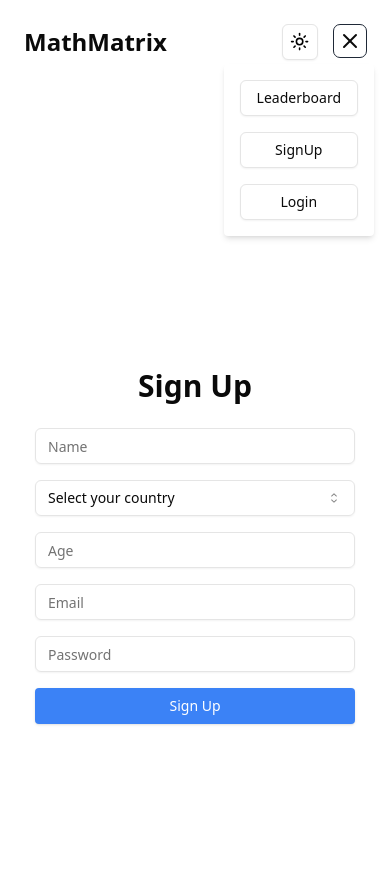
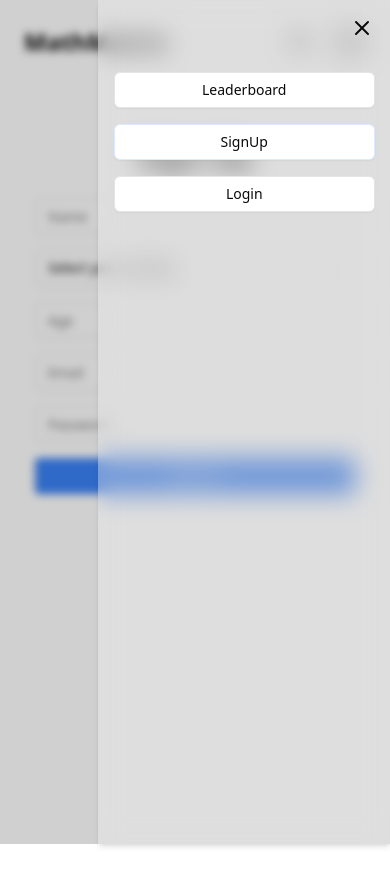
Before and after one commit to drcount-root/mathgame, a Next.js app: page /signup in a window 390 px wide. Both pictures are taken after a click on the button "Toggle navigation menu". Shown: the top 886 px of the page. After the commit the page ends 844 px from the top, so only its background shows below. Built offline with nearby package versions, Linux system fonts and the light colour scheme; no server answers.

Commit message:
working on responsiveness

```diff
--- a/src/app/(root)/dashboard/page.tsx
+++ b/src/app/(root)/dashboard/page.tsx
@@ -23,7 +23,7 @@ const page = () => {
 
   if (session) {
     return (
-      <div className="flex flex-col justify-center items-center">
+      <div className="flex flex-col justify-center items-center md:mx-0 mx-6">
         <h1 className="text-3xl text-yellow-500 font-semibold">
           Welcome to the Dashboard, {session.user?.name}!
         </h1>
--- a/src/components/AuthFormComponent.tsx
+++ b/src/components/AuthFormComponent.tsx
@@ -103,7 +103,7 @@ const AuthFormComponent: React.FC<AuthFormComponentProps> = ({ formType }) => {
   }
 
   return (
-    <div className="flex flex-col items-center justify-center h-screen">
+    <div className="flex flex-col items-center justify-center h-96">
       <h1 className="text-3xl font-bold mb-6">
         {formType === "signup" ? "Sign Up" : "Login"}
       </h1>
--- a/src/components/NavBar.tsx
+++ b/src/components/NavBar.tsx
@@ -3,7 +3,7 @@
 import React, { useState } from "react";
 import { ModeToggle } from "./ModeToggle";
 import { Button } from "@/components/ui/button";
-import { useRouter } from "next/navigation";
+import { usePathname, useRouter } from "next/navigation";
 import Link from "next/link";
 import { signOut, useSession } from "next-auth/react";
 import { Menu, X } from "lucide-react"; // Icons for the hamburger and close button
@@ -12,6 +12,7 @@ const NavBar = () => {
   const router = useRouter();
   const { data: session } = useSession(); // Get the session data
   const [menuOpen, setMenuOpen] = useState(false); // State to handle menu toggle
+  const pathname = usePathname()
 
   const handleLogout = async () => {
     await signOut({ callbackUrl: "/" }); // Redirect to home after sign out
@@ -28,23 +29,17 @@ const NavBar = () => {
           MathMatrix
         </Link>
 
-        {/* Mode Toggle (kept outside of the hamburger) */}
+        {/* Mode Toggle and Hamburger for Mobile */}
         <div className="md:hidden flex items-center gap-4">
           <ModeToggle />
-          <div className="md:hidden">
           <button
-              // variant="outline"
             className="dark:text-yellow-500 outline-1 outline outline-gray-800 p-1 rounded-md"
             onClick={toggleMenu}
             aria-label="Toggle navigation menu"
           >
-              {menuOpen ? <X /> : <Menu />}{" "}
-              {/* Toggle between open/close icons */}
+            {menuOpen ? <X /> : <Menu />}
           </button>
         </div>
-        </div>
-
-        {/* Hamburger Menu for mobile screens */}
 
         {/* Full Menu for larger screens */}
         <nav className="hidden md:flex gap-4">
@@ -84,12 +79,29 @@ const NavBar = () => {
           <ModeToggle />
         </nav>
 
-        {/* Mobile Dropdown Menu */}
-        {menuOpen && (
-          <nav className="absolute top-16 right-4 bg-white dark:bg-gray-800 p-4 rounded shadow-md flex flex-col gap-4 md:hidden">
+        {/* Sidebar for Mobile Menu (Glass-look with Backdrop Filter) */}
+        <div
+          className={`fixed top-0 right-0 h-full w-3/4 bg-white bg-opacity-30 dark:bg-gray-800 dark:bg-opacity-30 backdrop-blur-md shadow-md transform transition-transform duration-300 ease-in-out z-50 ${
+            menuOpen ? "translate-x-0" : "translate-x-full"
+          }`}
+        >
+          <div className="flex justify-between items-center p-4">
+            {/* <Link href="/" className="text-2xl font-bold dark:text-yellow-500">
+              MathMatrix
+            </Link> */}
+            <span></span>
+            <button
+              className="dark:text-yellow-500"
+              onClick={toggleMenu}
+              aria-label="Close menu"
+            >
+              <X />
+            </button>
+          </div>
+          <nav className="flex flex-col gap-4 p-4">
             <Button
               variant="outline"
-              className="dark:text-yellow-500"
+              className={`dark:text-yellow-500 ${pathname.includes("leaderboard") && "border-blue-100"}`}
               onClick={() => {
                 router.push("/leaderboard");
                 setMenuOpen(false);
@@ -101,7 +113,7 @@ const NavBar = () => {
               <>
                 <Button
                   variant="outline"
-                  className="dark:text-yellow-500"
+                  className={`dark:text-yellow-500 ${pathname.includes("signup") && "border-blue-100"}`}
                   onClick={() => {
                     router.push("/signup");
                     setMenuOpen(false);
@@ -111,7 +123,7 @@ const NavBar = () => {
                 </Button>
                 <Button
                   variant="outline"
-                  className="dark:text-yellow-500"
+                  className={`dark:text-yellow-500 ${pathname.includes("login") && "border-blue-100"}`}
                   onClick={() => {
                     router.push("/login");
                     setMenuOpen(false);
@@ -133,6 +145,14 @@ const NavBar = () => {
               </Button>
             )}
           </nav>
+        </div>
+
+        {/* Overlay (optional) */}
+        {menuOpen && (
+          <div
+            className="fixed inset-0 bg-[#0000002f] bg-opacity-50 z-40 backdrop-blur-sm"
+            onClick={toggleMenu}
+          />
         )}
       </header>
     </>
@@ -140,6 +160,149 @@ const NavBar = () => {
 };
 
 export default NavBar;
+
+// "use client";
+
+// import React, { useState } from "react";
+// import { ModeToggle } from "./ModeToggle";
+// import { Button } from "@/components/ui/button";
+// import { useRouter } from "next/navigation";
+// import Link from "next/link";
+// import { signOut, useSession } from "next-auth/react";
+// import { Menu, X } from "lucide-react"; // Icons for the hamburger and close button
+
+// const NavBar = () => {
+//   const router = useRouter();
+//   const { data: session } = useSession(); // Get the session data
+//   const [menuOpen, setMenuOpen] = useState(false); // State to handle menu toggle
+
+//   const handleLogout = async () => {
+//     await signOut({ callbackUrl: "/" }); // Redirect to home after sign out
+//   };
+
+//   // Toggle menu
+//   const toggleMenu = () => setMenuOpen(!menuOpen);
+
+//   return (
+//     <>
+//       <header className="flex justify-between items-center my-6 w-full px-6 md:px-0">
+//         {/* Logo */}
+//         <Link href={"/"} className="text-2xl font-bold dark:text-yellow-500">
+//           MathMatrix
+//         </Link>
+
+//         {/* Mode Toggle (kept outside of the hamburger) */}
+//         <div className="md:hidden flex items-center gap-4">
+//           <ModeToggle />
+//           <div className="md:hidden">
+//             <button
+//               // variant="outline"
+//               className="dark:text-yellow-500 outline-1 outline outline-gray-800 p-1 rounded-md"
+//               onClick={toggleMenu}
+//               aria-label="Toggle navigation menu"
+//             >
+//               {menuOpen ? <X /> : <Menu />}{" "}
+//               {/* Toggle between open/close icons */}
+//             </button>
+//           </div>
+//         </div>
+
+//         {/* Hamburger Menu for mobile screens */}
+
+//         {/* Full Menu for larger screens */}
+//         <nav className="hidden md:flex gap-4">
+//           <Button
+//             variant="outline"
+//             className="dark:text-yellow-500"
+//             onClick={() => router.push("/leaderboard")}
+//           >
+//             Leaderboard
+//           </Button>
+//           {!session ? (
+//             <>
+//               <Button
+//                 variant="outline"
+//                 className="dark:text-yellow-500"
+//                 onClick={() => router.push("/signup")}
+//               >
+//                 SignUp
+//               </Button>
+//               <Button
+//                 variant="outline"
+//                 className="dark:text-yellow-500"
+//                 onClick={() => router.push("/login")}
+//               >
+//                 Login
+//               </Button>
+//             </>
+//           ) : (
+//             <Button
+//               variant="outline"
+//               className="dark:text-yellow-500"
+//               onClick={handleLogout}
+//             >
+//               Logout
+//             </Button>
+//           )}
+//           <ModeToggle />
+//         </nav>
+
+//         {/* Mobile Dropdown Menu */}
+//         {menuOpen && (
+//           <nav className="absolute top-16 right-4 bg-white dark:bg-gray-800 p-4 rounded shadow-md flex flex-col gap-4 md:hidden">
+//             <Button
+//               variant="outline"
+//               className="dark:text-yellow-500"
+//               onClick={() => {
+//                 router.push("/leaderboard");
+//                 setMenuOpen(false);
+//               }}
+//             >
+//               Leaderboard
+//             </Button>
+//             {!session ? (
+//               <>
+//                 <Button
+//                   variant="outline"
+//                   className="dark:text-yellow-500"
+//                   onClick={() => {
+//                     router.push("/signup");
+//                     setMenuOpen(false);
+//                   }}
+//                 >
+//                   SignUp
+//                 </Button>
+//                 <Button
+//                   variant="outline"
+//                   className="dark:text-yellow-500"
+//                   onClick={() => {
+//                     router.push("/login");
+//                     setMenuOpen(false);
+//                   }}
+//                 >
+//                   Login
+//                 </Button>
+//               </>
+//             ) : (
+//               <Button
+//                 variant="outline"
+//                 className="dark:text-yellow-500"
+//                 onClick={() => {
+//                   handleLogout();
+//                   setMenuOpen(false);
+//                 }}
+//               >
+//                 Logout
+//               </Button>
+//             )}
+//           </nav>
+//         )}
+//       </header>
+//     </>
+//   );
+// };
+
+// export default NavBar;
 
 // "use client";
 
```
Also changed, not shown: 1 other file (tests, documents, lock files or other folders). Lines whose indentation alone changed are shown as unchanged.
